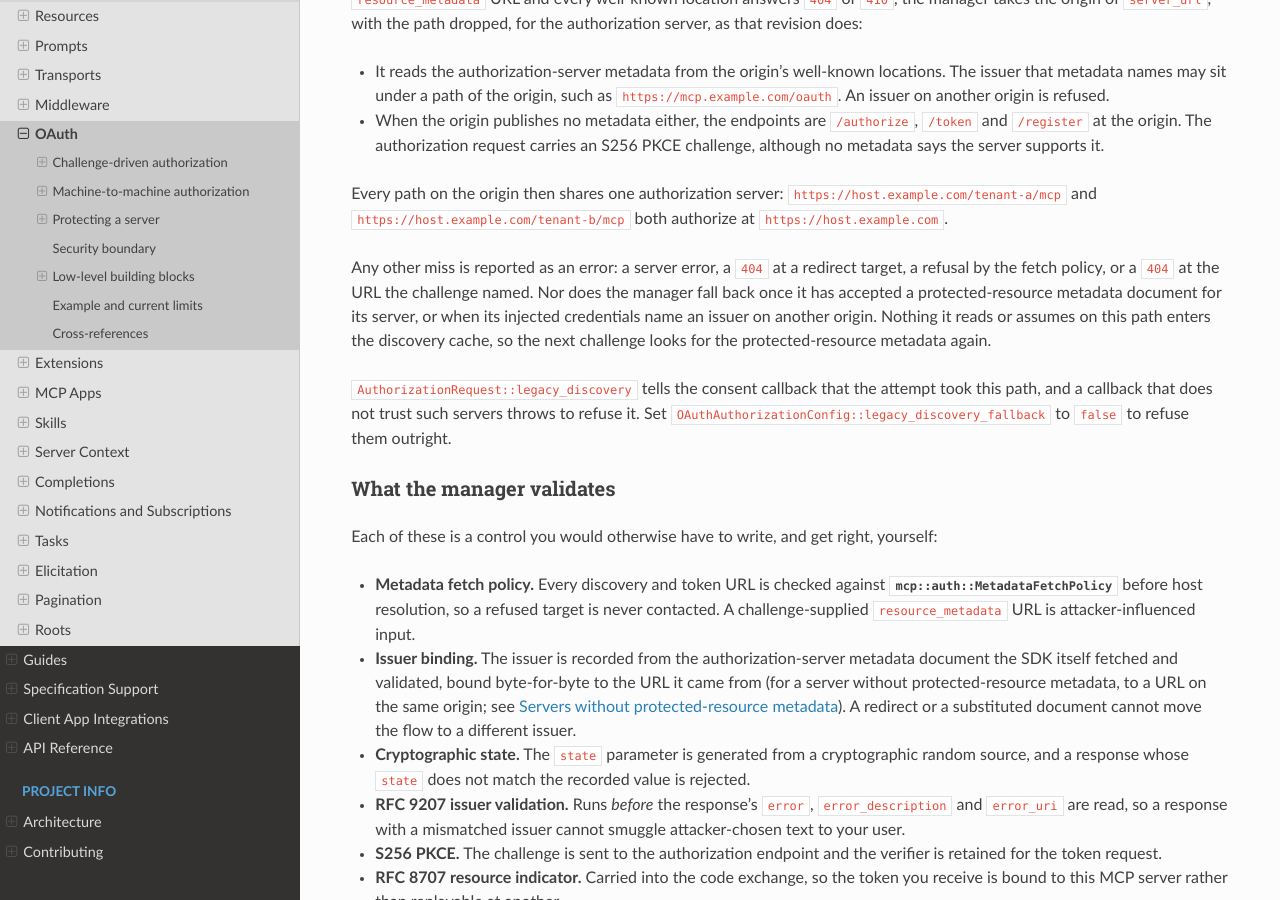
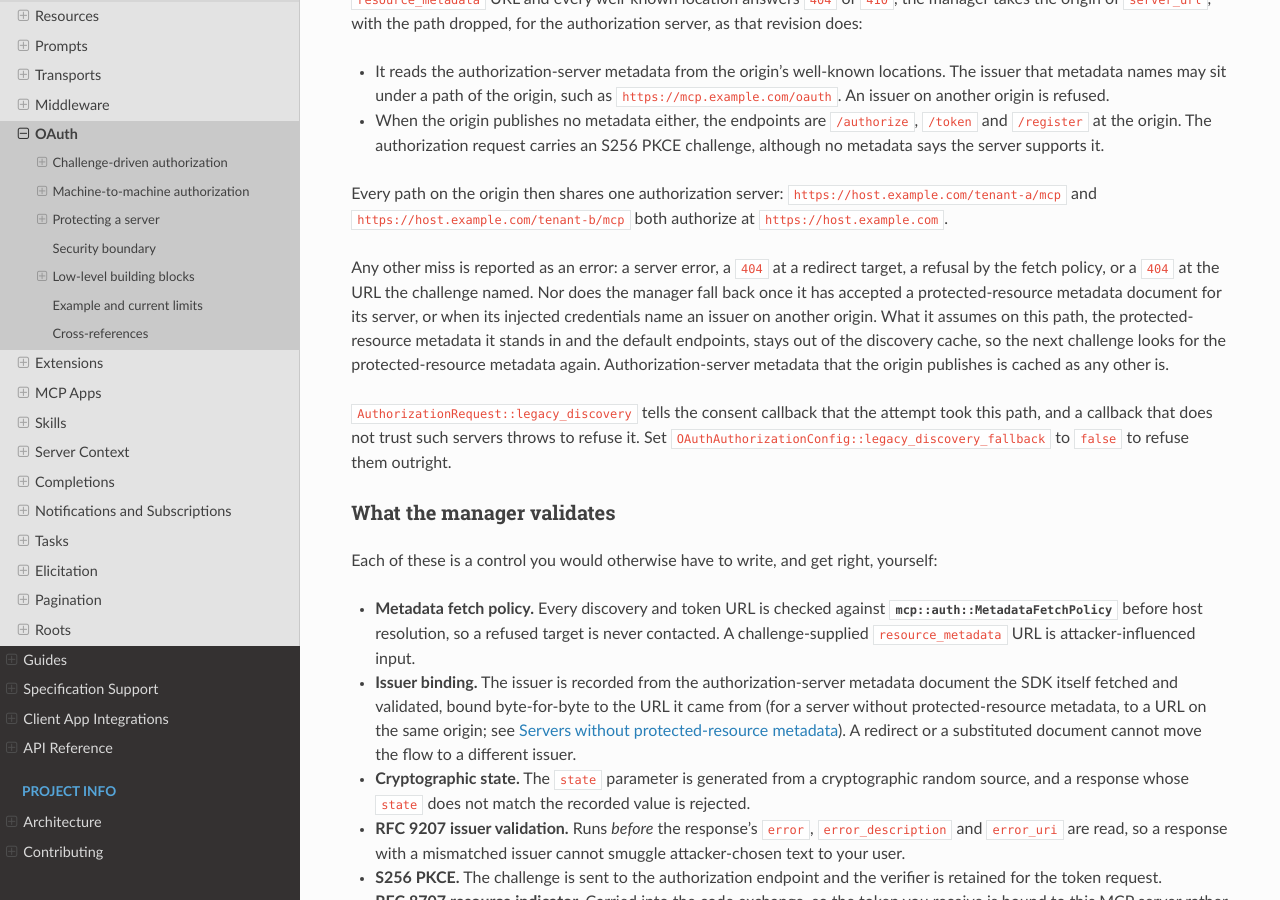
Before and after one commit to yurirocha15/mcp-cpp-sdk, a Sphinx documentation site: the page built from docs/concepts/oauth.rst, in a window 1280 px wide and 900 px high, scrolled down 1714 px. Built offline with Sphinx 7.4.7 and the Read the Docs theme 3.1.0, drawn with Linux system fonts in a browser that asks for light colours.

Commit message:
docs: say what the OAuth discovery fallback leaves out of the cache

```diff
--- a/docs/concepts/oauth.rst
+++ b/docs/concepts/oauth.rst
@@ -119,9 +119,11 @@ Any other miss is reported as an error: a server error, a ``404`` at a redirect
 target, a refusal by the fetch policy, or a ``404`` at the URL the challenge
 named. Nor does the manager fall back once it has accepted a
 protected-resource metadata document for its server, or when its injected
-credentials name an issuer on another origin. Nothing it reads or assumes on
-this path enters the discovery cache, so the next challenge looks for the
-protected-resource metadata again.
+credentials name an issuer on another origin. What it assumes on this path,
+the protected-resource metadata it stands in and the default endpoints, stays
+out of the discovery cache, so the next challenge looks for the
+protected-resource metadata again. Authorization-server metadata that the
+origin publishes is cached as any other is.
 
 ``AuthorizationRequest::legacy_discovery`` tells the consent callback that the
 attempt took this path, and a callback that does not trust such servers throws
```
